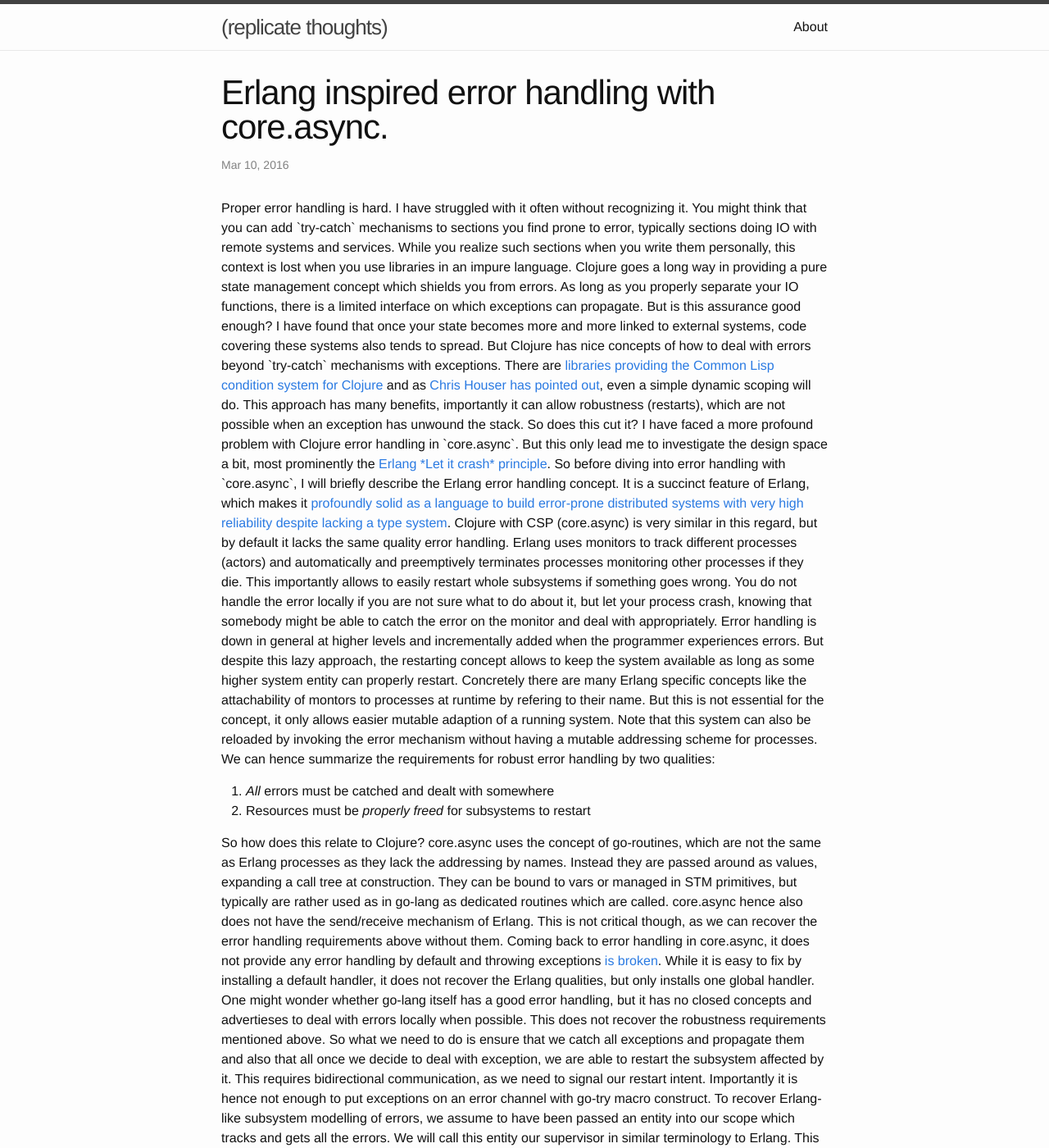
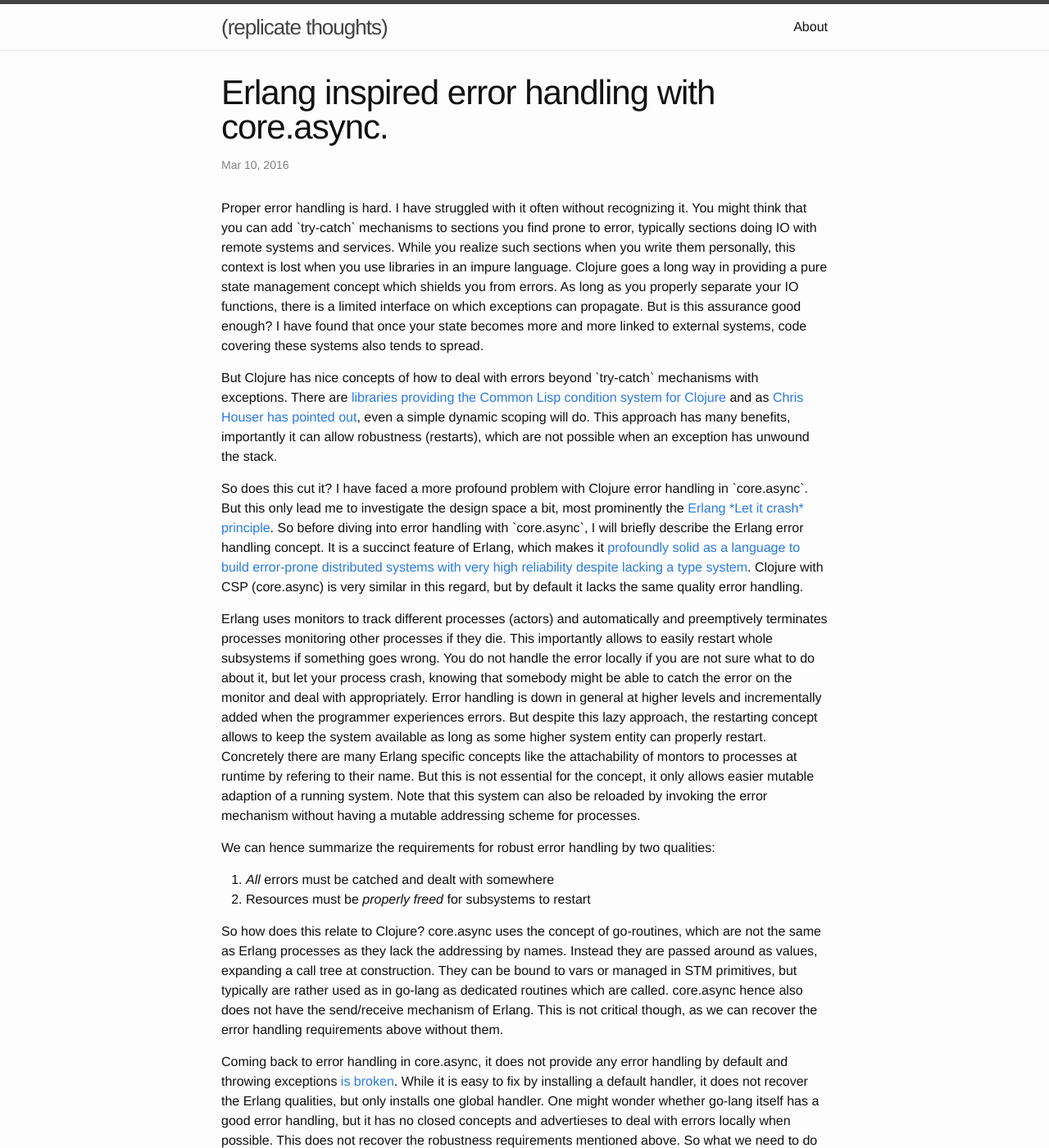
Before and after one commit to whilo/whilo.github.io, a Jekyll site: the page built from _posts/2016-08-05-error-handling1.html, in a window 1280 px wide and 1400 px high. Shown: the whole window at 82% size. Built offline with Jekyll 4.4.1, drawn with Linux system fonts in a browser that asks for light colours; some of the changed text lies outside the part shown.

Commit message:
Properly mark paragraphs.

```diff
--- a/_posts/2016-08-05-error-handling1.html
+++ b/_posts/2016-08-05-error-handling1.html
@@ -17,14 +17,17 @@ categories: org
     propagate. But is this assurance good enough? I have found that once your
     state becomes more and more linked to external systems, code covering these
     systems also tends to spread.
-
+</p>
+<p>
     But Clojure has nice concepts of how to deal with errors beyond `try-catch`
     mechanisms with exceptions. There are <a href="https://github.com/scgilardi/slingshot">libraries providing the Common Lisp condition system for Clojure</a> and
     as <a href="https://www.youtube.com/watch?v=zp0OEDcAro0">Chris Houser has pointed out</a>,
     even a simple dynamic scoping will do. This approach has many benefits,
     importantly it can allow robustness (restarts), which are not possible when
     an exception has unwound the stack.
+</p>
 
+<p>
     So does this cut it? I have faced a more profound problem with Clojure error
     handling in `core.async`. But this only lead me to investigate the design
     space a bit, most prominently the <a href="http://erlang.org/download/armstrong_thesis_2003.pdf"> Erlang *Let it crash* principle</a>.
@@ -35,7 +38,9 @@ categories: org
     reliability despite lacking a type system</a>. Clojure with CSP (core.async) is
     very similar in this regard, but by default it lacks the same quality error
     handling.
+</p>
 
+<p>
     Erlang uses monitors to track different processes (actors) and automatically
     and preemptively terminates processes monitoring other processes if they
     die. This importantly allows to easily restart whole subsystems if something
@@ -51,7 +56,8 @@ categories: org
     only allows easier mutable adaption of a running system. Note that this
     system can also be reloaded by invoking the error mechanism without having a
     mutable addressing scheme for processes.
-
+</p>
+<p>
 
 
     We can hence summarize the requirements for robust error handling by two
@@ -60,6 +66,8 @@ categories: org
         <li><i>All</i> errors must be catched and dealt with somewhere</li>
         <li>Resources must be <i>properly freed</i> for subsystems to restart</li>
     </ol>
+</p>
+<p>
 
     So how does this relate to Clojure? core.async uses the concept of
     go-routines, which are not the same as Erlang processes as they lack the
@@ -69,8 +77,10 @@ categories: org
     routines which are called. core.async hence also does not have the
     send/receive mechanism of Erlang. This is not critical though, as we can
     recover the error handling requirements above without them.
+</p>
 
 
+<p>
     Coming back to error handling in core.async, it does not provide any error
     handling by default and throwing exceptions <a href="https://wyegelwel.github.io/Error-Handling-with-Clojure-Async/">is broken</a>.
     While it is easy to fix by installing a default handler, it does not recover
@@ -83,8 +93,9 @@ categories: org
     the subsystem affected by it. This requires bidirectional communication, as
     we need to signal our restart intent. Importantly it is hence not enough to
     put exceptions on an error channel with go-try macro construct.
+</p>
 
-
+<p>
     To recover Erlang-like subsystem modelling of errors, we assume to have been
     passed an entity into our scope which tracks and gets all the errors. We
     will call this entity our supervisor in similar terminology to Erlang. This
@@ -96,7 +107,9 @@ categories: org
     easily wait for a go-routine forever, effectively defeating the whole
     purpose of robustness and availability. Since Clojure cannot preemptively
     reschedule code in go-routines, we have to interrupt them differently.
+</p>
 
+<p>
     We can exploit a simple observation here, almost all go-routines are written
     to allow asynchronous operations on channels. We can control these
     operations, since we already intercept them with our error-handling
@@ -110,6 +123,8 @@ categories: org
     bytecode instrumentation on the JVM to achieve something similar, but they
     have also found that preemption is not too important in practice. We cannot
     use this approach with core.async, as we also need to target JavaScript.
+</p>
+<p>
 
  <a href="https://github.com/fullcontact/full.async/pull/2#event-633151893">So my first attempt </a>
  at robust error handling was to adapt full.async. It would have been desirable
@@ -123,7 +138,9 @@ categories: org
  can also do things like <a href="https://github.com/replikativ/replikativ/blob/master/src/replikativ/connect.cljc#L32">robust connection handling</a> and
  provide error handling by functional composition to the whole replication
  system.
+</p>
 
+<p>
    While the implementation definitely needs more testing and be completely
    fleshed out, I am comfortable to say that it considerably improves on
    error-handling in core.async today. It also communicates the normal
```
